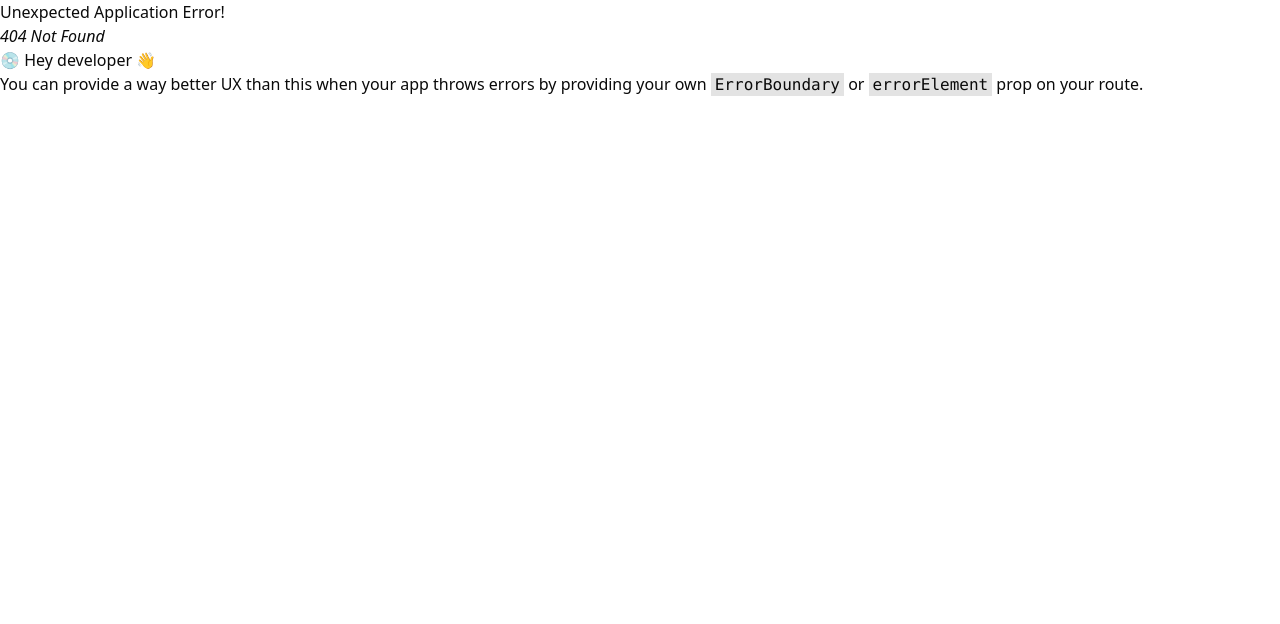
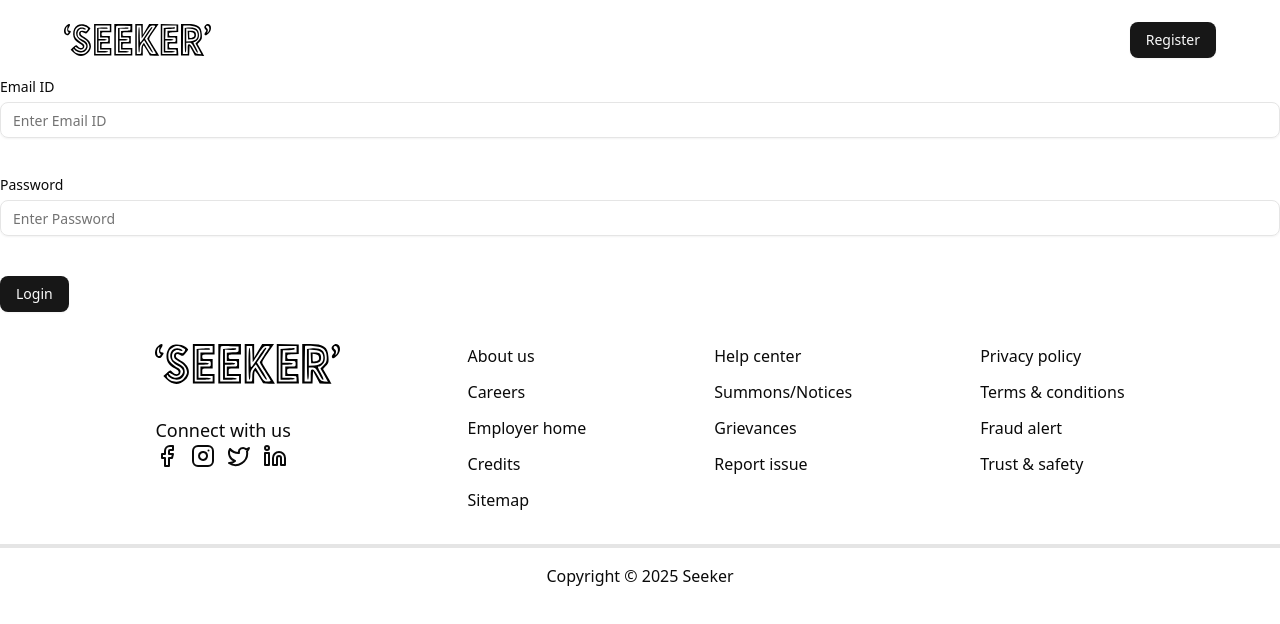
Before and after one commit to 4rch1tT/job-board-portal-client, a React (Vite) app: page /login in a window 1280 px wide. Before the commit this address had no page. Shown: the top 624 px of the page. Built offline with nearby package versions, Linux system fonts and the light colour scheme; no server answers.

Commit message:
added login functionality

```diff
--- a/src/App.jsx
+++ b/src/App.jsx
@@ -2,6 +2,8 @@ import { createBrowserRouter, RouterProvider } from "react-router-dom";
 import Home from "./pages/Home";
 import CandidateLayout from "./layouts/CandidateLayout";
 import { Register } from "./pages/Register";
+import { Login } from "./pages/Login";
+import useAuthCheck from "./hooks/useAuthCheck";
 
 const router = createBrowserRouter([
   {
@@ -14,13 +16,18 @@ const router = createBrowserRouter([
       },
       {
         path: "register",
-        element: <Register/>
-      }
+        element: <Register />,
+      },
+      {
+        path: "login",
+        element: <Login />,
+      },
     ],
   },
 ]);
 
 function App() {
+  useAuthCheck();
   return <RouterProvider router={router} />;
 }
 
--- a/src/components/Navbar.jsx
+++ b/src/components/Navbar.jsx
@@ -2,29 +2,40 @@ import React from "react";
 import { Avatar, AvatarFallback, AvatarImage } from "./ui/avatar";
 import { useSelector } from "react-redux";
 import { Button } from "./ui/button";
-
+import logo from "@/assets/images/seeker-logo-black.svg";
+import { Link, useLocation, useNavigate } from "react-router-dom";
 
 const Navbar = () => {
-  const isAuthenticated = useSelector((state) => state.isAuthenticated.value);
+  const { value, user } = useSelector((state) => state.isAuthenticated);
+  const navigate = useNavigate();
+  const location = useLocation();
+
+  const isRegisterPage = location.pathname === "/register";
+
   return (
     <div className="flex justify-between items-center mx-16 h-20 ">
       <div>
         <img
-          src="../src/assets/images/seeker-logo-black.svg"
+          src={logo}
           alt="seeker logo"
           className="h-8"
+          onClick={() => navigate("/")}
         />
       </div>
-      {isAuthenticated ? (
+      {value ? (
         <div className="flex gap-2 items-center">
-          <p>Archit</p>
+          <p>{user?.name}</p>
           <Avatar className="mr-8">
-            <AvatarImage src="https://github.com/shadcn.png" alt="@shadcn" />
-            <AvatarFallback>CN</AvatarFallback>
+            <AvatarImage src="https://github.com/shadcn.png" alt={user?.name} />
+            <AvatarFallback>{user?.name?.[0]}</AvatarFallback>
           </Avatar>
         </div>
+      ) : isRegisterPage ? (
+        <Link to="/login" className="hover:underline">
+          Already registered? Login
+        </Link>
       ) : (
-        <Button>Register</Button>
+        <Button onClick={() => navigate("/register")}>Register</Button>
       )}
     </div>
   );
--- /dev/null
+++ b/src/hooks/useAuthCheck.js
@@ -0,0 +1,25 @@
+import { useEffect } from "react";
+import axios from "axios";
+import { useDispatch } from "react-redux";
+import { login, logout } from "@/store/slices/authSlice";
+
+const useAuthCheck = () => {
+  const dispatch = useDispatch();
+
+  useEffect(() => {
+    const api_domain = import.meta.env.VITE_API_DOMAIN;
+    const checkAuth = async () => {
+      try {
+        const res = await axios.get(`${api_domain}/api/candidate/profile`, {
+          withCredentials: true,
+        });
+        dispatch(login(res.data));
+      } catch (error) {
+        dispatch(logout());
+      }
+    };
+    checkAuth();
+  }, [dispatch]);
+};
+
+export default useAuthCheck;
--- a/src/pages/Login.jsx
+++ b/src/pages/Login.jsx
@@ -1,9 +1,135 @@
-import React from 'react'
+import { zodResolver } from "@hookform/resolvers/zod";
+import { useForm } from "react-hook-form";
+import { z } from "zod";
+import axios from "axios";
+import { useNavigate } from "react-router-dom";
+import { useDispatch } from "react-redux";
 
-const Login = () => {
+import { Button } from "@/components/ui/button";
+import {
+  Form,
+  FormControl,
+  FormDescription,
+  FormField,
+  FormItem,
+  FormLabel,
+  FormMessage,
+} from "@/components/ui/form";
+import { Input } from "@/components/ui/input";
+import { login } from "@/store/slices/authSlice";
+
+const formSchema = z.object({
+  email: z.string().email({
+    message: "Invalid email address",
+  }),
+  password: z
+    .string()
+    .min(8, {
+      message: "Password must be minimum 8 characters long",
+    })
+    .max(15, {
+      message: "Password cannot exceed 15 characters",
+    })
+    .regex(/[a-z]/, {
+      message: "Password must contain at least one lowercase letter",
+    })
+    .regex(/[A-Z]/, {
+      message: "Password must contain at least one uppercase letter",
+    })
+    .regex(/[0-9]/, {
+      message: "Password must contain at least one number",
+    })
+    .regex(/[^a-zA-Z0-9]/, {
+      message: "Password must contain at least one special character",
+    }),
+});
+
+export function Login() {
+  const form = useForm({
+    resolver: zodResolver(formSchema),
+    defaultValues: {
+      email: "",
+      password: "",
+    },
+  });
+
+  const api_domain = import.meta.env.VITE_API_DOMAIN;
+  const navigate = useNavigate();
+  const dispatch = useDispatch();
+
+  const onSubmit = async (values) => {
+    try {
+      const res = await axios.post(
+        `${api_domain}/api/candidate/login`,
+        {
+          email: values.email,
+          password: values.password,
+        },
+        { withCredentials: true }
+      );
+      console.log(res.data);
+      dispatch(login({ name: values.name }));
+      navigate("/");
+    } catch (error) {
+      console.log("Login failed", error.response?.data);
+
+      if (error.response?.status === 404) {
+        form.setError("email", {
+          type: "manual",
+          message: "Email not found",
+        });
+      } else if (error.response?.status === 401) {
+        form.setError("password", {
+          type: "manual",
+          message: "Incorrect password",
+        });
+      } else {
+        form.setError("root", {
+          type: "manual",
+          message: "Something went wrong. Please try again.",
+        });
+      }
+    }
+  };
+
   return (
-    <div>Login</div>
-  )
+    <Form {...form}>
+      <form onSubmit={form.handleSubmit(onSubmit)} className="space-y-8">
+        <FormField
+          control={form.control}
+          name="email"
+          render={({ field }) => (
+            <FormItem>
+              <FormLabel>Email ID</FormLabel>
+              <FormControl>
+                <Input placeholder="Enter Email ID" {...field} />
+              </FormControl>
+              <FormDescription></FormDescription>
+              <FormMessage />
+            </FormItem>
+          )}
+        />
+        <FormField
+          control={form.control}
+          name="password"
+          render={({ field }) => (
+            <FormItem>
+              <FormLabel>Password</FormLabel>
+              <FormControl>
+                <Input placeholder="Enter Password" {...field} />
+              </FormControl>
+              <FormDescription></FormDescription>
+              <FormMessage />
+            </FormItem>
+          )}
+        />
+        {form.formState.errors.root && (
+          <p className="text-red-500 text-sm">
+            {form.formState.errors.root.message}
+          </p>
+        )}
+        <Button type="submit">Login</Button>
+      </form>
+    </Form>
+  );
 }
-
-export default Login
--- a/src/pages/Register.jsx
+++ b/src/pages/Register.jsx
@@ -1,6 +1,11 @@
 import { zodResolver } from "@hookform/resolvers/zod";
 import { useForm } from "react-hook-form";
 import { z } from "zod";
+import { useNavigate } from "react-router-dom";
+import axios from "axios";
+import { useDispatch } from "react-redux";
+import { login } from "@/store/slices/authSlice";
+
 import { Button } from "@/components/ui/button";
 import {
   Form,
@@ -12,8 +17,6 @@ import {
   FormMessage,
 } from "@/components/ui/form";
 import { Input } from "@/components/ui/input";
-import { useNavigate } from "react-router-dom";
-import axios from "axios";
 
 const formSchema = z
   .object({
@@ -63,25 +66,25 @@ export function Register() {
 
   const api_domain = import.meta.env.VITE_API_DOMAIN;
   const navigate = useNavigate();
+  const dispatch = useDispatch();
 
   const onSubmit = async (values) => {
     try {
-      await axios
-        .post(`${api_domain}/api/candidate/register`, {
+      const res = await axios.post(
+        `${api_domain}/api/candidate/register`,
+        {
           name: values.name,
           email: values.email,
           password: values.password,
         },
-      {withCredentials: true})
-        .then((res) => {
-          console.log(res.data);
-          navigate("/")
-        })
-        .catch((err) => {
-          console.log(err.response);
-        });
+        { withCredentials: true }
+      );
+
+      console.log(res.data);
+      dispatch(login({ name: values.name }));
+      navigate("/");
     } catch (error) {
-      console.log("Something went wrong", error);
+      console.log("Register failed", error.response?.data);
     }
   };
 
@@ -132,7 +135,7 @@ export function Register() {
                     />
                   </FormControl>
                   <FormDescription>
-                    We'll send relevent jobs and updates to this email
+                    We'll send relevant jobs and updates to this email
                   </FormDescription>
                   <FormMessage />
                 </FormItem>
--- a/src/store/slices/authSlice.js
+++ b/src/store/slices/authSlice.js
@@ -2,17 +2,23 @@ import { createSlice } from "@reduxjs/toolkit";
 
 const initialState = {
   value: false,
+  user: null,
 };
 
 export const authenticationSlice = createSlice({
   name: "isAuthenticated",
   initialState,
   reducers: {
-    updateIsAuthenticated: (state, action) => {
-      state.value = action.payload
+    login: (state, action) => {
+      state.value = true;
+      state.user = action.payload;
+    },
+    logout: (state) => {
+      state.value = false;
+      state.user = null;
     },
   },
 });
 
-export const { updateIsAuthenticated } = authenticationSlice.actions;
+export const { login, logout } = authenticationSlice.actions;
 export default authenticationSlice.reducer;
--- a/src/store/slices/uiSlice.js
+++ b/src/store/slices/uiSlice.js
@@ -5,5 +5,14 @@ const initialState = {
 };
 
 export const uiSlice = createSlice({
+  name: "isRegisterPage",
+  initialState,
+  reducers: {
+    updateIsRegisterPage: (state) => {
+      state.value = true;
+    },
+  },
+});
 
-})
+export const { updateIsRegisterPage } = uiSlice.actions;
+export default uiSlice.reducer;
```
